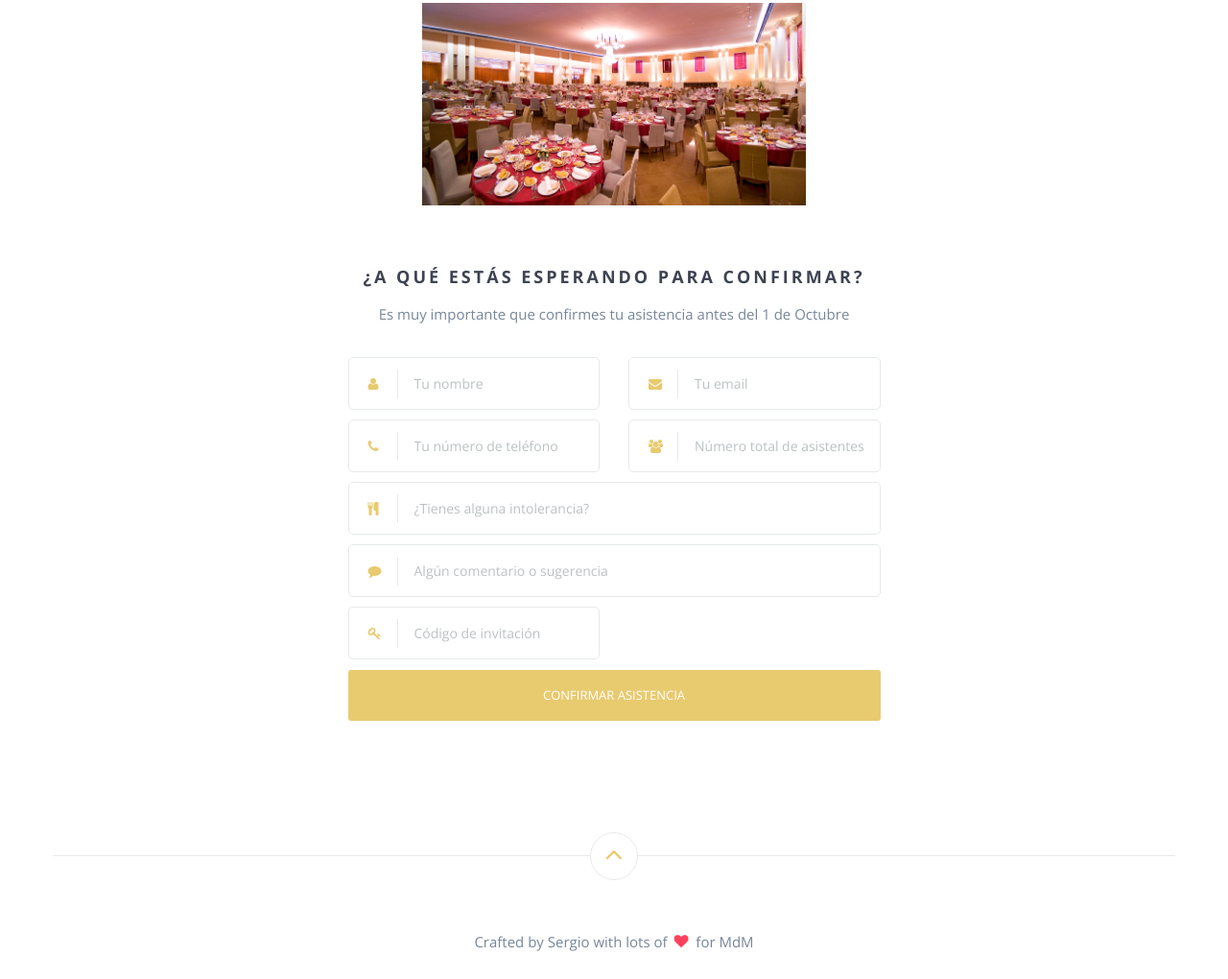
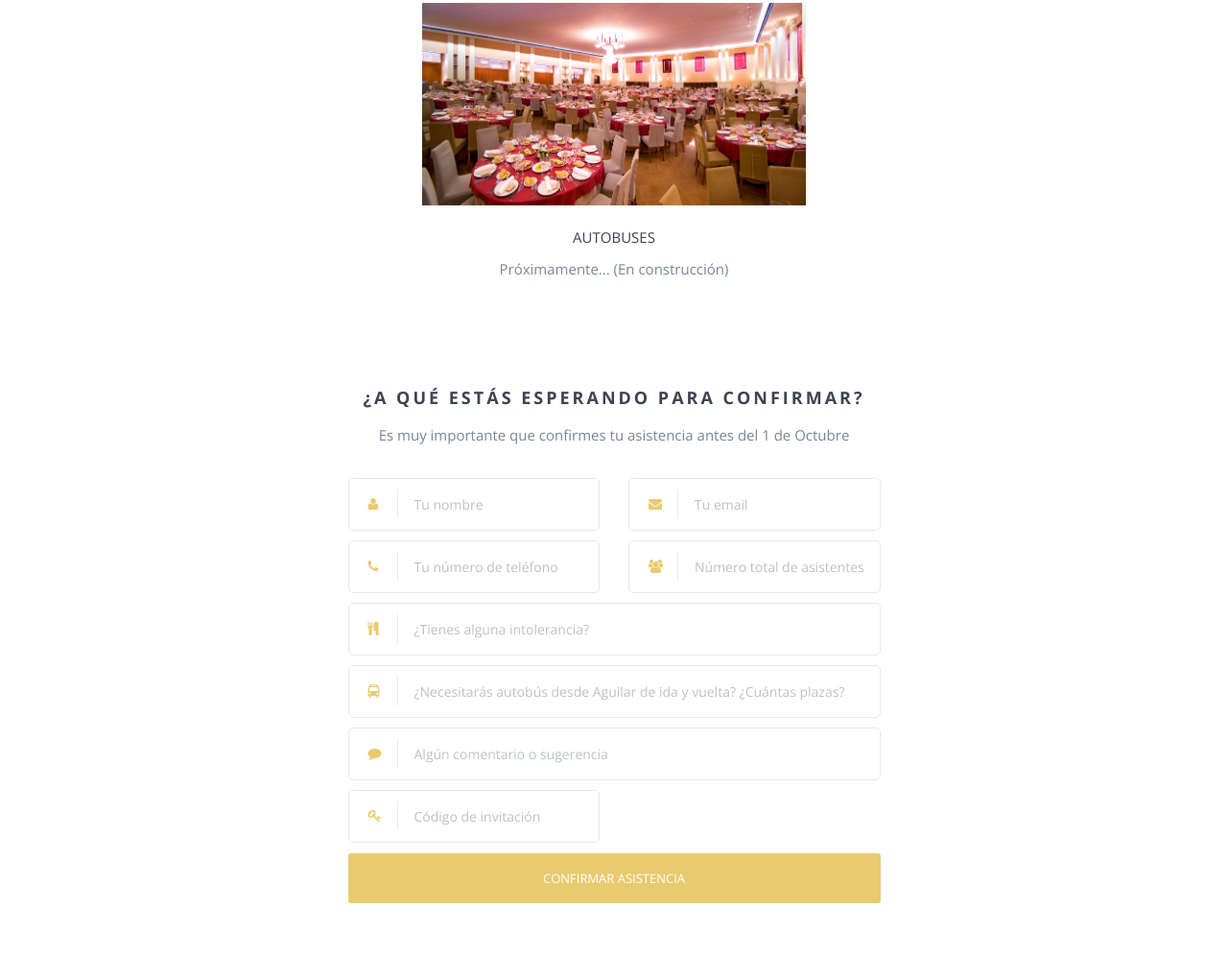
Before and after one commit to SergioPA91/weddingSM, a website: page index.html in a window 1280 px wide. Shown: the part 3433-4453 px from the top of the page at 96% size. Drawn offline with nearby package versions, Linux system fonts and the light colour scheme; a script that the page names is missing; files whose address does not match are found by name.

Commit message:
cambios 2

```diff
--- a/index.html
+++ b/index.html
@@ -222,6 +222,10 @@
     <div class="text-center">
         <img src="img/palmeras.jpeg" style="max-width: 400px;">
     </div>
+    <div class="text-center" style="padding-top: 15px; padding-bottom: 15px;">
+        <h5>Autobuses</h5>
+        <p>Próximamente... (En construcción)</p>
+    </div>
 </section>
 
 <section class="rsvp text-center" id="rsvp">
@@ -285,6 +289,13 @@
                     <div class="row">
                         <div class="col-md-12 col-sm-12">
                             <div class="form-input-group">
+                                <i class="fa fa-bus"></i><input name="autobus" class="" placeholder="¿Necesitarás autobús desde Aguilar de ida y vuelta? ¿Cuántas plazas?">
+                            </div>
+                        </div>
+                    </div>
+                    <div class="row">
+                        <div class="col-md-12 col-sm-12">
+                            <div class="form-input-group">
                                 <i class="fa fa-comment"></i><input name="comment" class="" placeholder="Algún comentario o sugerencia">
                             </div>
                         </div>
--- a/sass/styles.scss
+++ b/sass/styles.scss
@@ -821,7 +821,7 @@ RSVP form
         left: 30px;
         transform: translateY(-50%);
       }
-      i.fa-user, i.fa-users, i.fa-envelope, .fa-key, i.fa-phone, i.fa-comment, i.fa-cutlery {
+      i.fa-user, i.fa-users, i.fa-envelope, .fa-key, i.fa-phone, i.fa-comment, i.fa-cutlery, i.fa-bus {
         font-size: 14px;
         position: absolute;
         top: 50%;
```
Also changed, not shown: css/styles.min.css.
